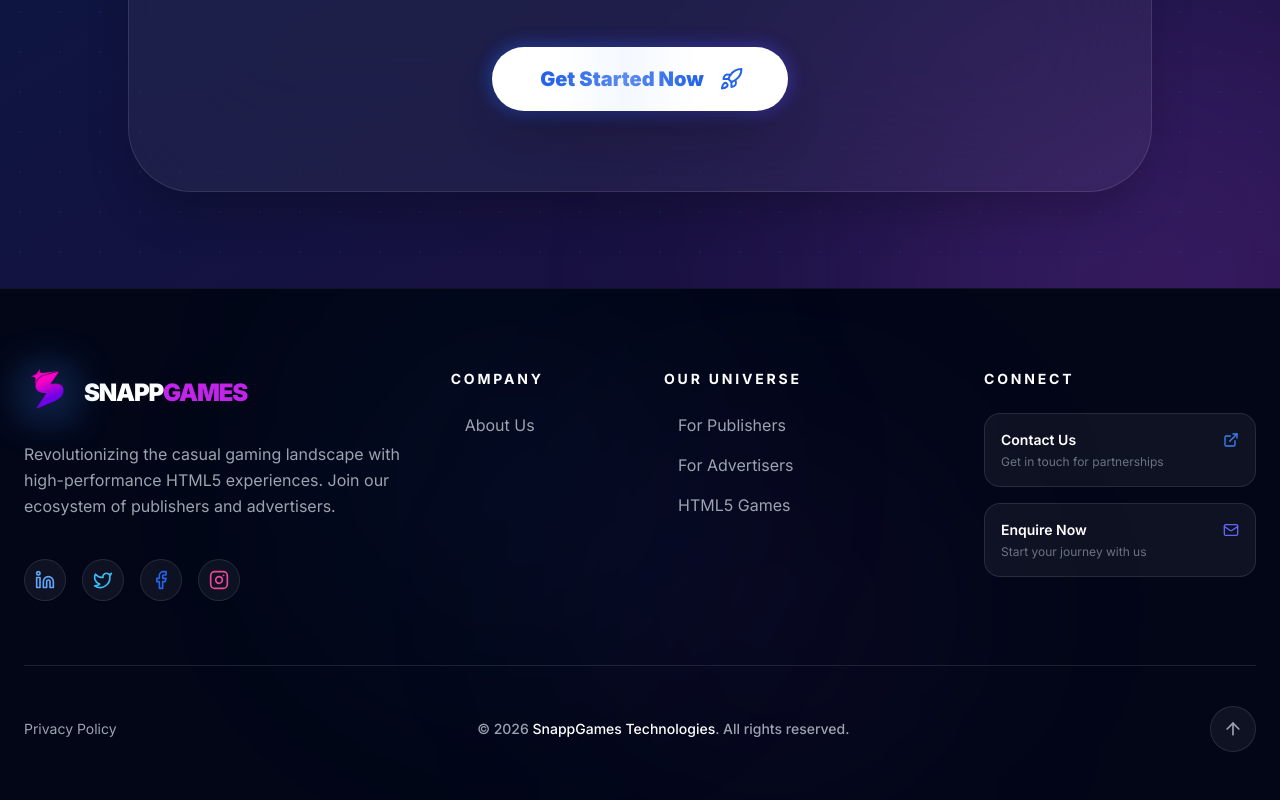
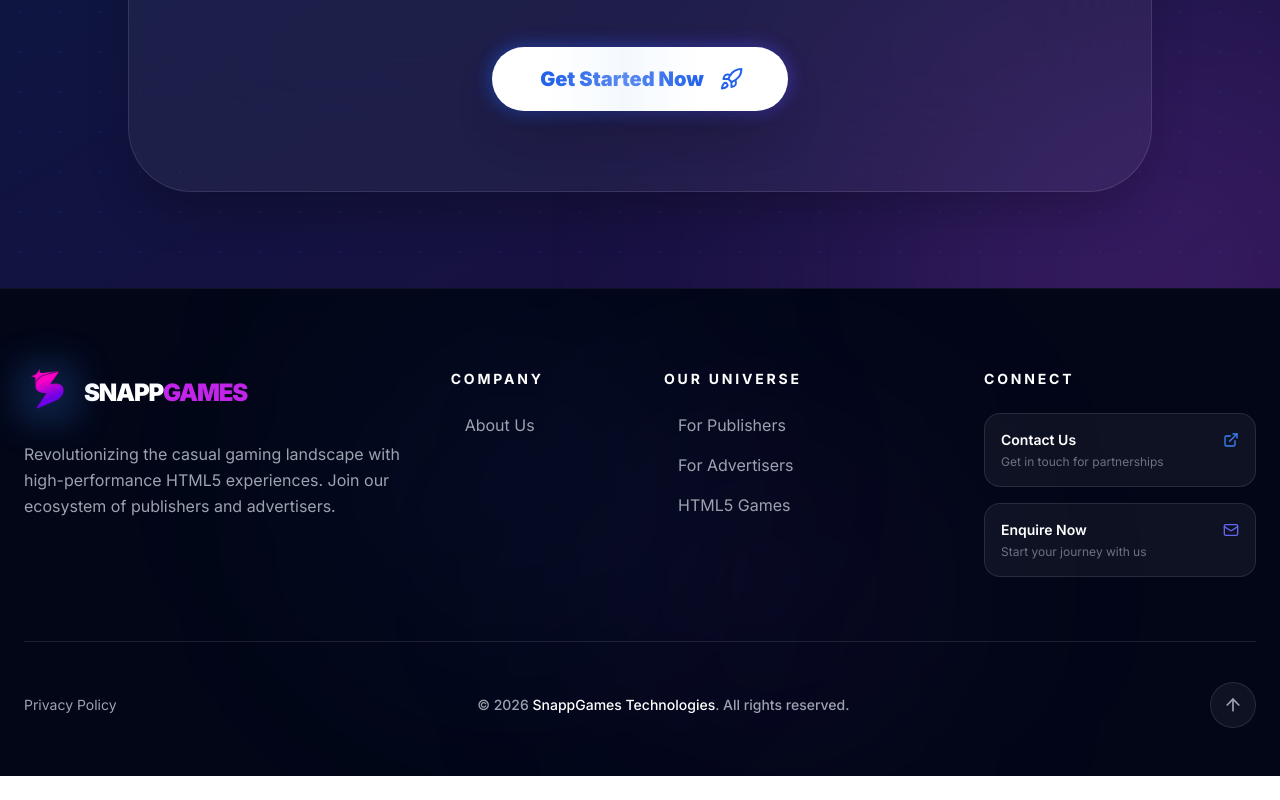
Before and after one commit to Ebook1564/portfoliowebsite-updated-new, a Next.js app: page / in a window 1280 px wide. Shown: the part 8479-9279 px from the top of the page. After the commit the page ends 9255 px from the top, so only its background shows below. Built offline with nearby package versions, Linux system fonts and the light colour scheme.

Commit message:
remove the footer socail icons

```diff
--- a/components/Footer.tsx
+++ b/components/Footer.tsx
@@ -72,20 +72,7 @@ export function Footer() {
             <p className="text-base leading-relaxed max-w-sm">
               Revolutionizing the casual gaming landscape with high-performance HTML5 experiences. Join our ecosystem of publishers and advertisers.
             </p>
-            <div className="flex items-center gap-4 pt-4">
-              {socialLinks.map((social) => (
-                <motion.a
-                  key={social.label}
-                  href={social.href}
-                  aria-label={social.label}
-                  whileHover={{ y: -5, scale: 1.1 }}
-                  whileTap={{ scale: 0.95 }}
-                  className={`p-2.5 rounded-full bg-white/5 border border-white/10 ${social.color} hover:bg-white/10 hover:border-white/20 transition-all shadow-sm`}
-                >
-                  <social.icon className="w-5 h-5" />
-                </motion.a>
-              ))}
-            </div>
+
           </motion.div>
 
           {/* Navigation Links */}
```
